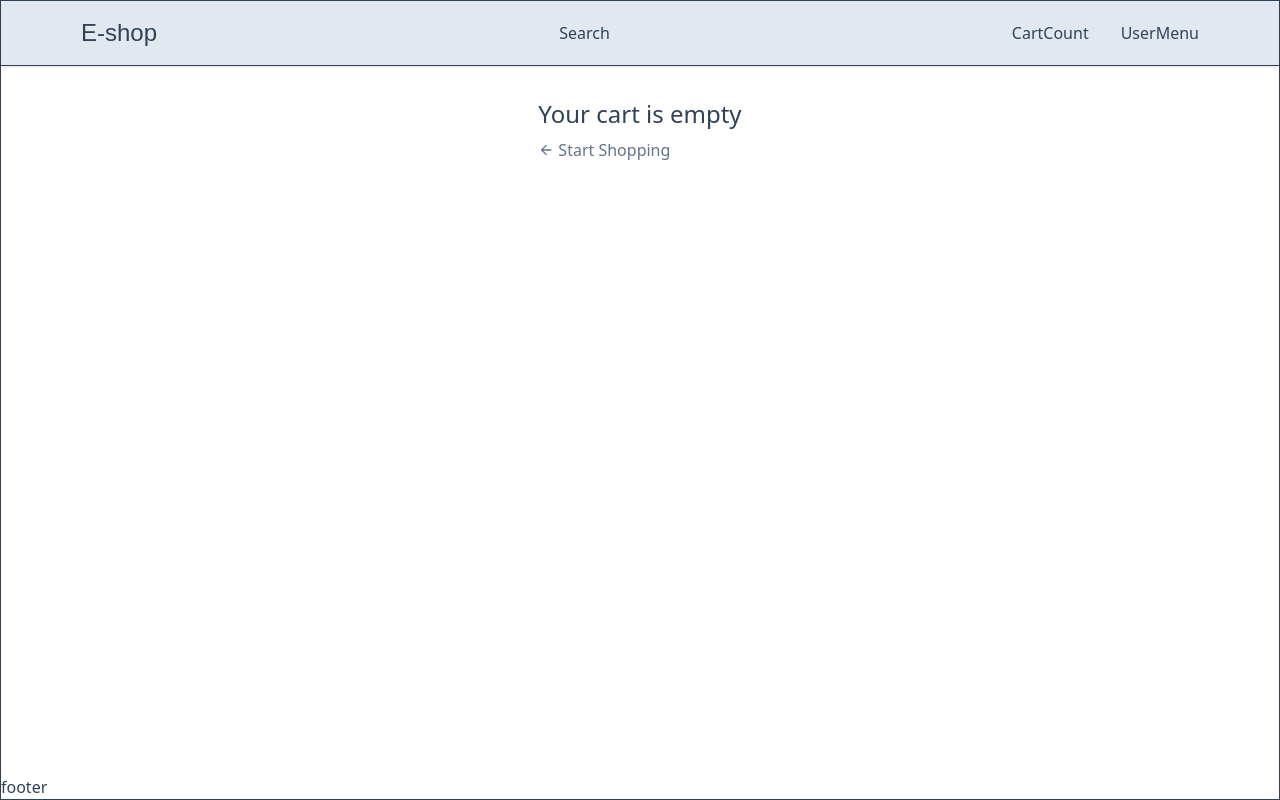
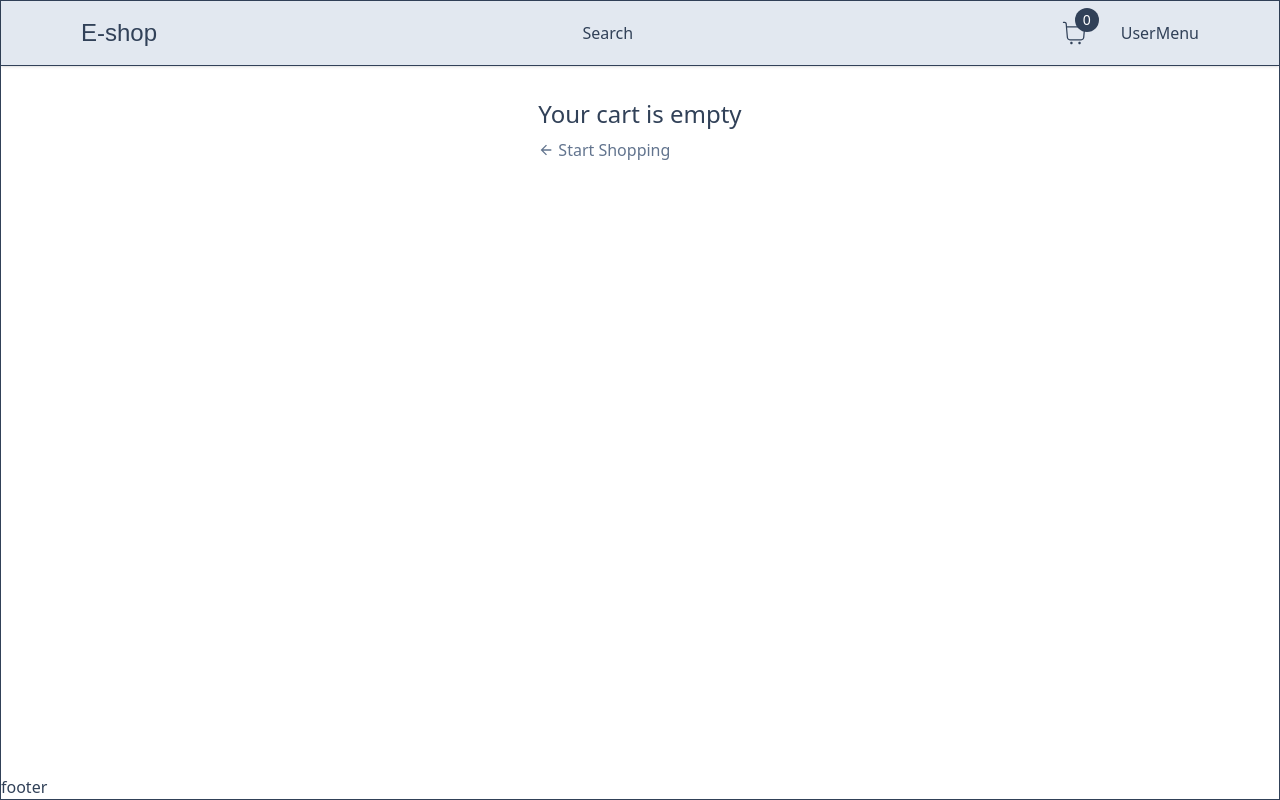
Before and after one commit to C00deian/flipkart-client, a Next.js app: page /cart in a window 1280 px wide. Built offline with nearby package versions, Linux system fonts and the light colour scheme; a web font is replaced by a local one.

Commit message:
cart count

```diff
--- /dev/null
+++ b/app/components/nav/CartCount.tsx
@@ -0,0 +1,33 @@
+"use client"
+import { useCart } from "@/hooks/useCart";
+import { useRouter } from "next/navigation"
+import { CiShoppingCart } from "react-icons/ci";
+
+export const CartCount = () => {
+    const router = useRouter();
+    const { cartTotalQty } = useCart();
+    return (
+        <div className="relative cursor-pointer"
+            onClick={() => router.push('/cart')}
+        >
+            <div className="text-3xl">
+                <CiShoppingCart />
+            </div>
+            <span className="absolute
+          -top-2.5
+          -right-2.5
+          bg-slate-700
+          text-white
+          h-6
+          w-6
+          rounded-full
+          flex
+          items-center
+          justify-center
+          text-sm">
+                {cartTotalQty}
+            </span>
+
+        </div>
+    )
+}
--- a/app/components/nav/NavBar.tsx
+++ b/app/components/nav/NavBar.tsx
@@ -2,6 +2,7 @@
 import { Redressed } from 'next/font/google'
 import Container from '../Container'
 import Link from 'next/link'
+import { CartCount } from './CartCount';
 
 const redressed = Redressed({ subsets: ['latin'], weight: ['400'] });
 
@@ -23,7 +24,7 @@
 
                         <div className='hidden md:block'>Search</div>
                         <div className='flex items-center gap-8 md:ga'>
-                            <div >CartCount</div>
+                           <CartCount/>
                             <div>UserMenu</div>
                         </div>
 
```
